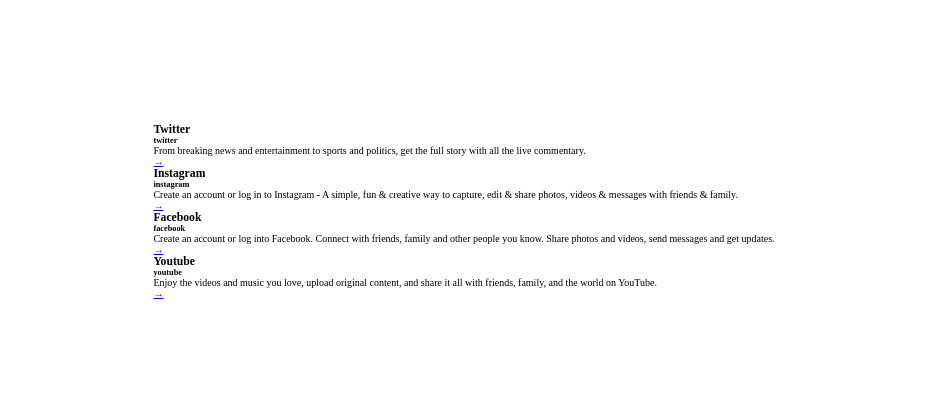
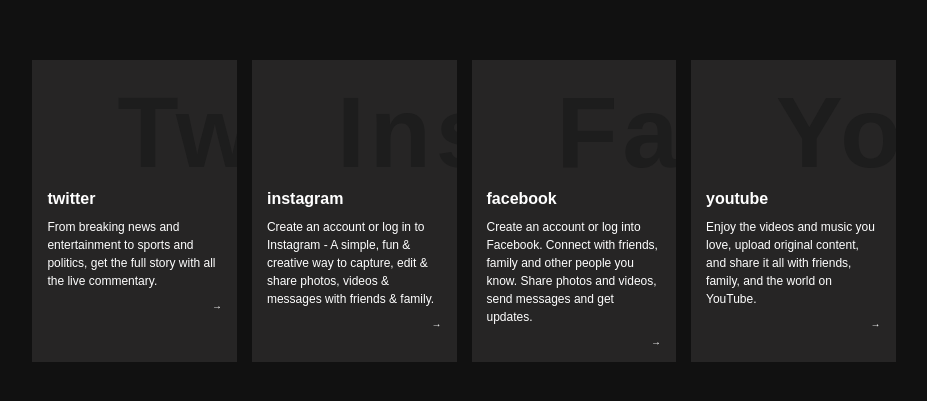
Before and after one commit to davitkhanal-ai/Responsive-Cards-Grid-With-No-Media-Queries-, a plain HTML site: page index.html in a window 1280 px wide. Shown: the part 189-590 px from the top of the page, without its empty margins (176-1103 px from the left). Drawn offline with Linux system fonts and the light colour scheme.

Commit message:
cards style added

```diff
--- a/css/style.css
+++ b/css/style.css
@@ -17,9 +17,52 @@ section{
     display: flex;
     align-items: center;
     justify-content: center;
+    background-color: #111;
 }
 
 .container{
     max-width: 98rem;
     padding: 1.5rem;
 }
+
+.cards{
+    display: grid;
+    grid-template-columns: repeat(auto-fit, minmax(20rem, 1fr));
+    grid-gap: 1.5rem;
+}
+
+.card{
+    font-family: sans-serif;
+    background-color: #262525;
+    color: white;
+    padding: 1.5rem;
+    overflow: hidden;
+    display: flex;
+    flex-direction: column;
+}
+
+.card-title-large{
+    font-family: fantasy;
+    font-size: 10rem;
+    letter-spacing: .5rem;
+    transform: translateX(7rem);
+    color: #1d1d1d;
+}
+
+.card-title-small{
+    font-size: 1.6rem;
+    margin-bottom: 1rem;
+}
+
+.card-description{
+    font-size: 1.2rem;
+    line-height: 1.5;
+}
+
+.card-cta{
+    display: inline-block;
+    text-decoration: none;
+    color: white;
+    margin-top: 1rem;
+    align-self: flex-end;
+}
--- a/index.html
+++ b/index.html
@@ -14,7 +14,7 @@
                 <div class="card twitter">
                     <h3 class="card-title-large">Twitter</h3>
                     <h5 class="card-title-small">twitter</h5>
-                    <p class="card description">
+                    <p class="card-description">
                         From breaking news and entertainment to sports and politics, get the full story with all the live commentary.
                     </p>
                     <a href="#" class="card-cta">&rarr;</a>
@@ -23,7 +23,7 @@
                 <div class="card instagram">
                     <h3 class="card-title-large">Instagram</h3>
                     <h5 class="card-title-small">instagram</h5>
-                    <p class="card description">
+                    <p class="card-description">
                         Create an account or log in to Instagram - A simple, fun & creative way to capture, edit & share photos, videos & messages with friends & family.
                     </p>
                     <a href="#" class="card-cta">&rarr;</a>
@@ -32,7 +32,7 @@
                 <div class="card twitter">
                     <h3 class="card-title-large">Facebook</h3>
                     <h5 class="card-title-small">facebook</h5>
-                    <p class="card description">
+                    <p class="card-description">
                         Create an account or log into Facebook. Connect with friends, family and other people you know. Share photos and videos, send messages and get updates.
                     </p>
                     <a href="#" class="card-cta">&rarr;</a>
@@ -41,7 +41,7 @@
                 <div class="card twitter">
                     <h3 class="card-title-large">Youtube</h3>
                     <h5 class="card-title-small">youtube</h5>
-                    <p class="card description">
+                    <p class="card-description">
                        Enjoy the videos and music you love, upload original content, and share it all with friends, family, and the world on YouTube.
                     </p>
                     <a href="#" class="card-cta">&rarr;</a>
```
